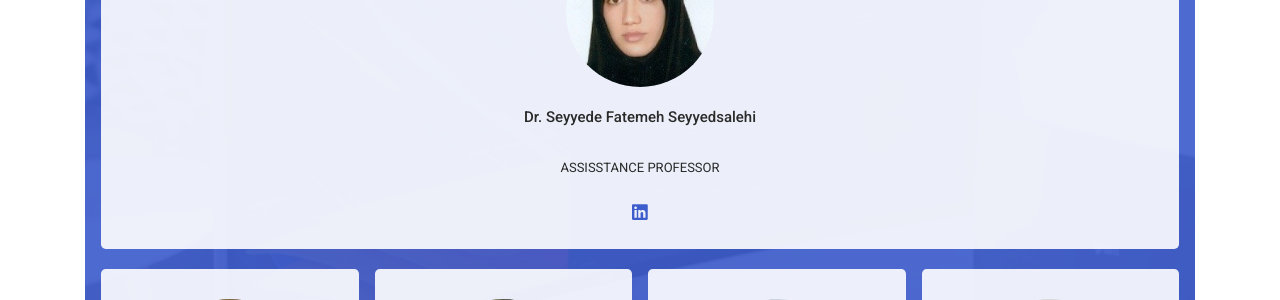
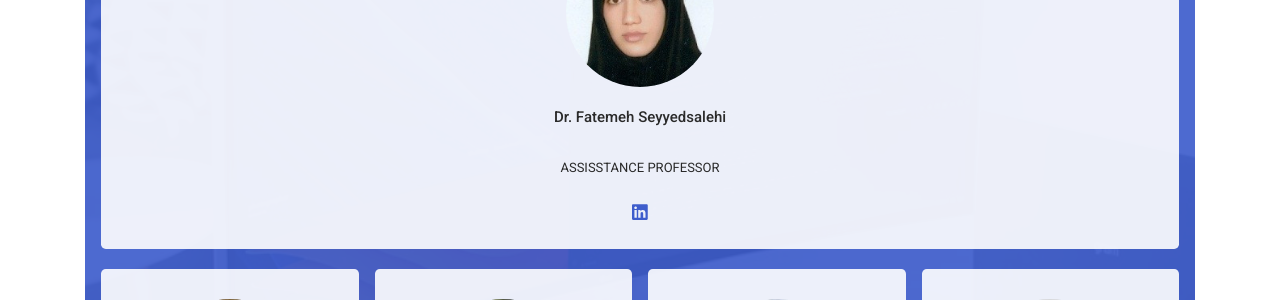
Before and after one commit to Sharif-CS-GenerativeModels/Sharif-CS-GenerativeModels.github.io, a Jekyll site: the page built from index.html, in a window 1280 px wide and 900 px high, scrolled down 3595 px. Shown: the part 152-452 px from the top of the window. Built offline with Jekyll 4.4.1, drawn with Linux system fonts in a browser that asks for light colours; some web fonts are replaced; comment, search, counter and statistics services are not loaded.

Commit message:
Update headquarters.yml
ch1

```diff
--- a/_data/headquarters.yml
+++ b/_data/headquarters.yml
@@ -1,4 +1,4 @@
-- name: Dr. Seyyede Fatemeh Seyyedsalehi
+- name: Dr. Fatemeh Seyyedsalehi
   role: ASSISSTANCE PROFESSOR
   image: DrSeyyedeFatemehSeyyedsalehi.jpg
   social:
```
